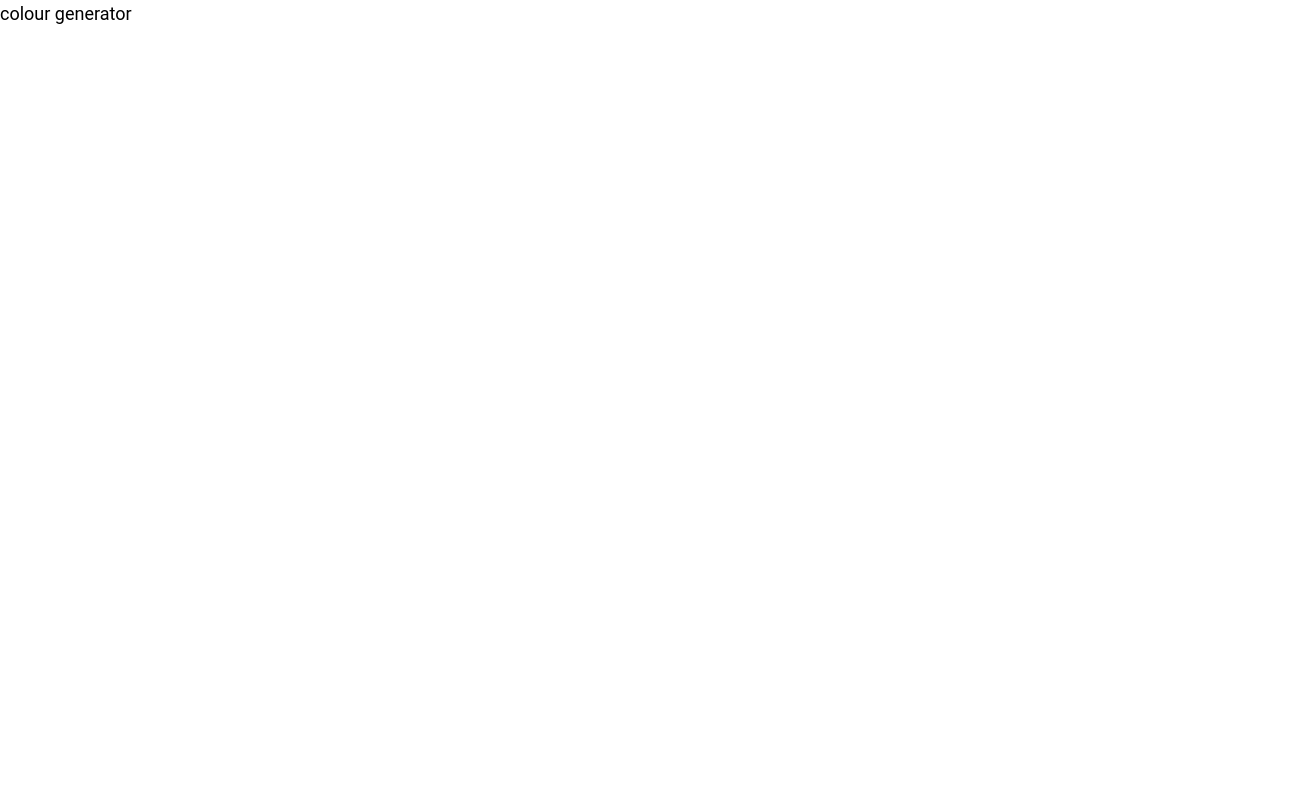
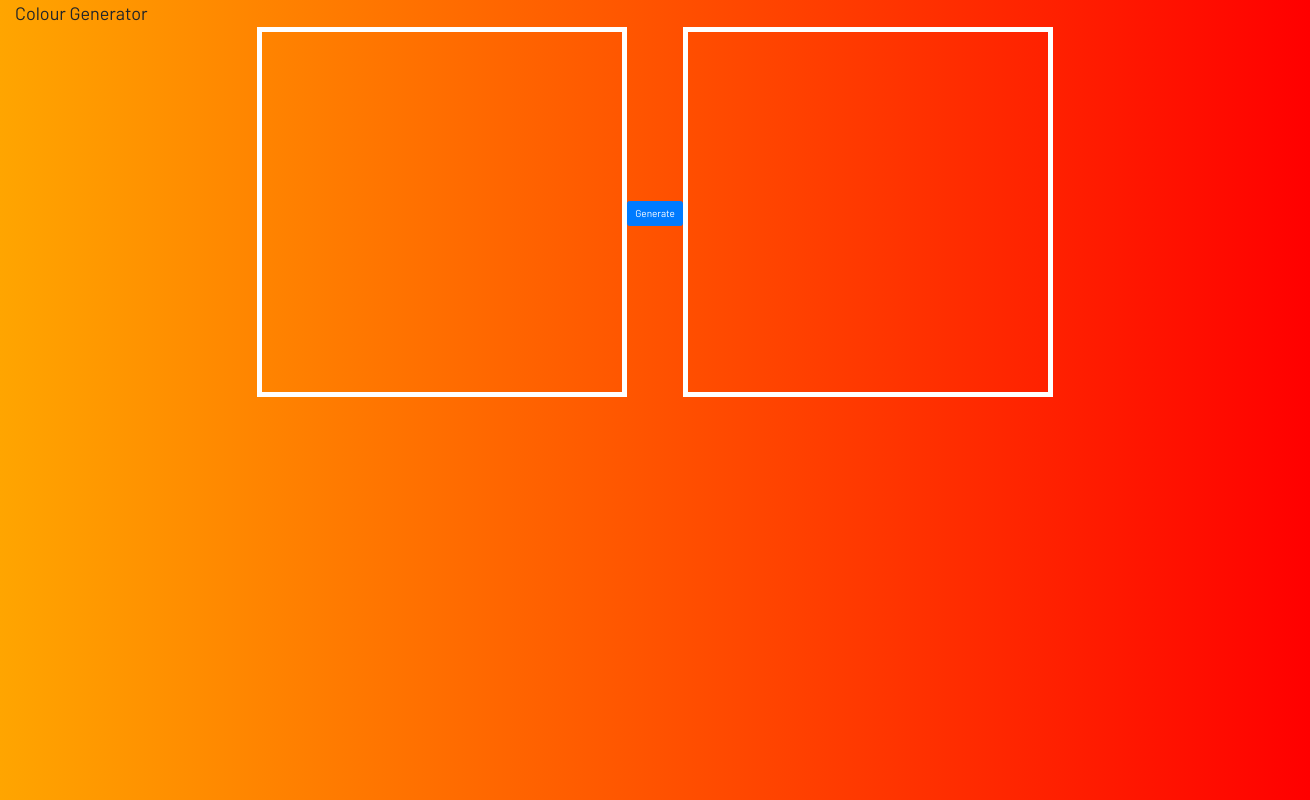
Before and after one commit to heyitsmeharv/coolours, a React (Create React App) app: page / in a window 1280 px wide. Shown: the whole page, 1310 px wide, since content can reach past the window. Built offline with nearby package versions, Linux system fonts and the light colour scheme.

Commit message:
playing with bootstrap

```diff
--- a/package.json
+++ b/package.json
@@ -6,6 +6,8 @@
     "@testing-library/jest-dom": "^4.2.4",
     "@testing-library/react": "^9.3.2",
     "@testing-library/user-event": "^7.1.2",
+    "bootstrap": "^4.4.1",
+    "node-sass": "^4.13.1",
     "react": "^16.13.1",
     "react-dom": "^16.13.1",
     "react-scripts": "3.4.1"
--- a/public/index.html
+++ b/public/index.html
@@ -9,6 +9,9 @@
       name="description"
       content="Web site created using create-react-app"
     />
+
+    <link rel="stylesheet" href="https://stackpath.bootstrapcdn.com/bootstrap/4.4.1/css/bootstrap.min.css" integrity="sha384-Vkoo8x4CGsO3+Hhxv8T/Q5PaXtkKtu6ug5TOeNV6gBiFeWPGFN9MuhOf23Q9Ifjh" crossorigin="anonymous">
+    <link href="https://fonts.googleapis.com/css2?family=Barlow&display=swap" rel="stylesheet">
     <link rel="apple-touch-icon" href="%PUBLIC_URL%/logo192.png" />
     <!--
       manifest.json provides metadata used when your web app is installed on a
--- a/src/App.js
+++ b/src/App.js
@@ -1,10 +1,35 @@
 import React, { useState, useEffect } from "react";
 
+import Tile from './components/Tile/Tile';
+// import TopBar from './components/TopBar/TopBar';
+
+import './style.scss';
 // import colour from './resources/styles/colours';
+
 
 const App = () => {
   return (
-    <div>colour generator</div>
+    <>
+      {/* <TopBar /> */}
+      <div className="container-fluid">
+        <div className="d-flex justify-content-left">
+          <div className="d-flex justify-content-center">
+            <h1>Colour Generator</h1>
+          </div>
+        </div>
+        <div className="d-flex justify-content-center">
+          <div className="d-flex justify-content-center">
+            <Tile />
+          </div>
+          <div className="align-self-center">
+            <button type="button" className="btn btn-primary">Generate</button>
+          </div>
+          <div className="d-flex justify-content-center">
+            <Tile />
+          </div>
+        </div>
+      </div>
+    </>
   );
 }
 
--- /dev/null
+++ b/src/components/Tile/Tile.js
@@ -0,0 +1,13 @@
+import React from 'react';
+
+import './style.scss';
+
+const Tile = () => {
+  return (
+    <div className="Tile">
+
+    </div>
+  )
+}
+
+export default Tile
--- /dev/null
+++ b/src/components/Tile/style.scss
@@ -0,0 +1,5 @@
+.Tile {
+  width: 20em;
+  height: 20em;
+  border: 5px solid white;
+}
--- /dev/null
+++ b/src/components/TopBar/TopBar.js
@@ -0,0 +1,13 @@
+import React from 'react';
+
+import './style.scss';
+
+const TopBar = () => {
+  return (
+    <section className="TopBar">
+      <h1>Colour Generator</h1>
+    </section>
+  )
+}
+
+export default TopBar
--- /dev/null
+++ b/src/components/TopBar/style.scss
@@ -0,0 +1,15 @@
+.TopBar {
+  width: 100%;
+  height: 60px;
+  background-image: linear-gradient(to right, orange,red);
+  display: flex;
+  align-items: center;
+
+  h1 {
+    font-size: 22px;
+    font-weight: bold;
+    margin-left: 25px;
+    color: white;
+  }
+
+}
--- a/src/resources/styles/styles.css
+++ b/src/resources/styles/styles.css
@@ -17,7 +17,7 @@ html, body {
 
 body {
 	overflow: hidden;
-	font-family: 'Roboto', sans-serif;
+	font-family: 'Barlow', sans-serif;
 	font-size: 18px;
   font-weight: normal;
 	line-height: 1.5;
--- /dev/null
+++ b/src/style.scss
@@ -0,0 +1,4 @@
+.container-fluid {
+  height: 100vh;
+  background-image: linear-gradient(to right ,orange, red);
+}
```
Also changed, not shown: 1 other file (tests, documents, lock files or other folders).
